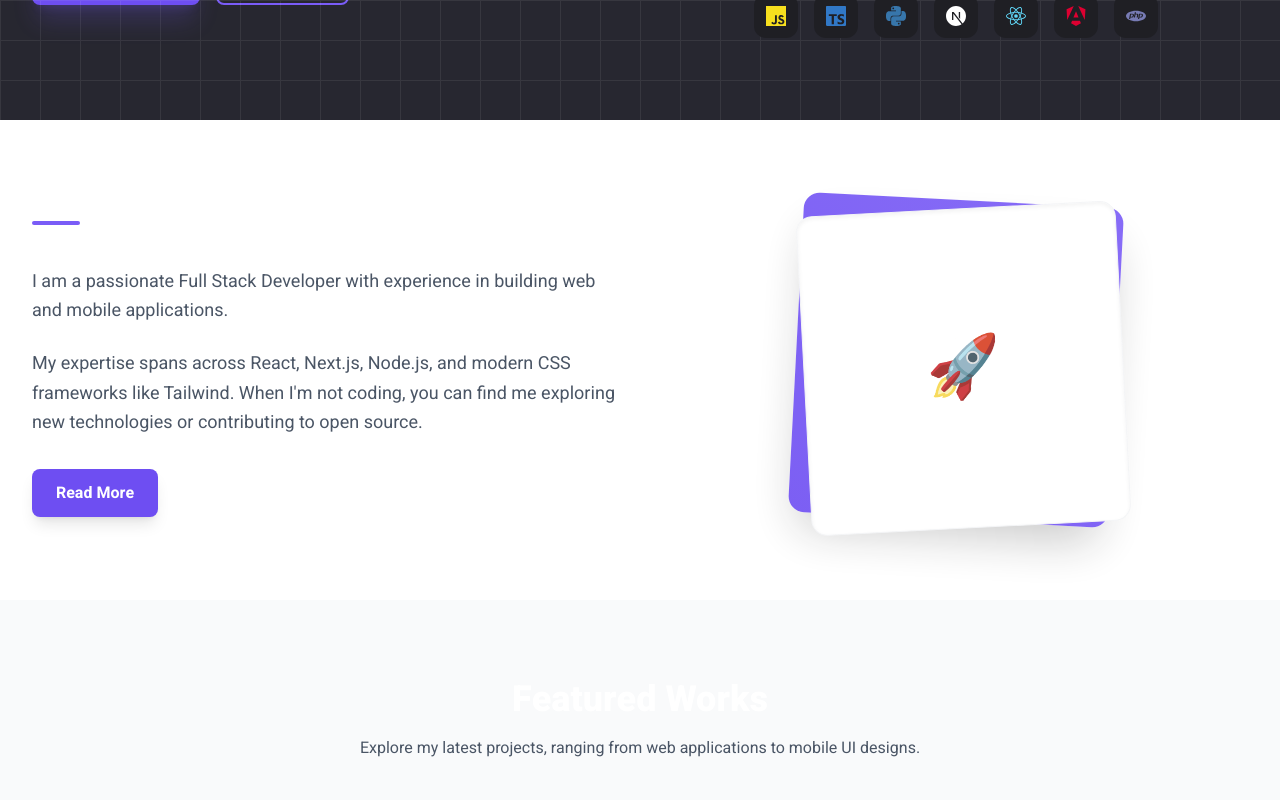
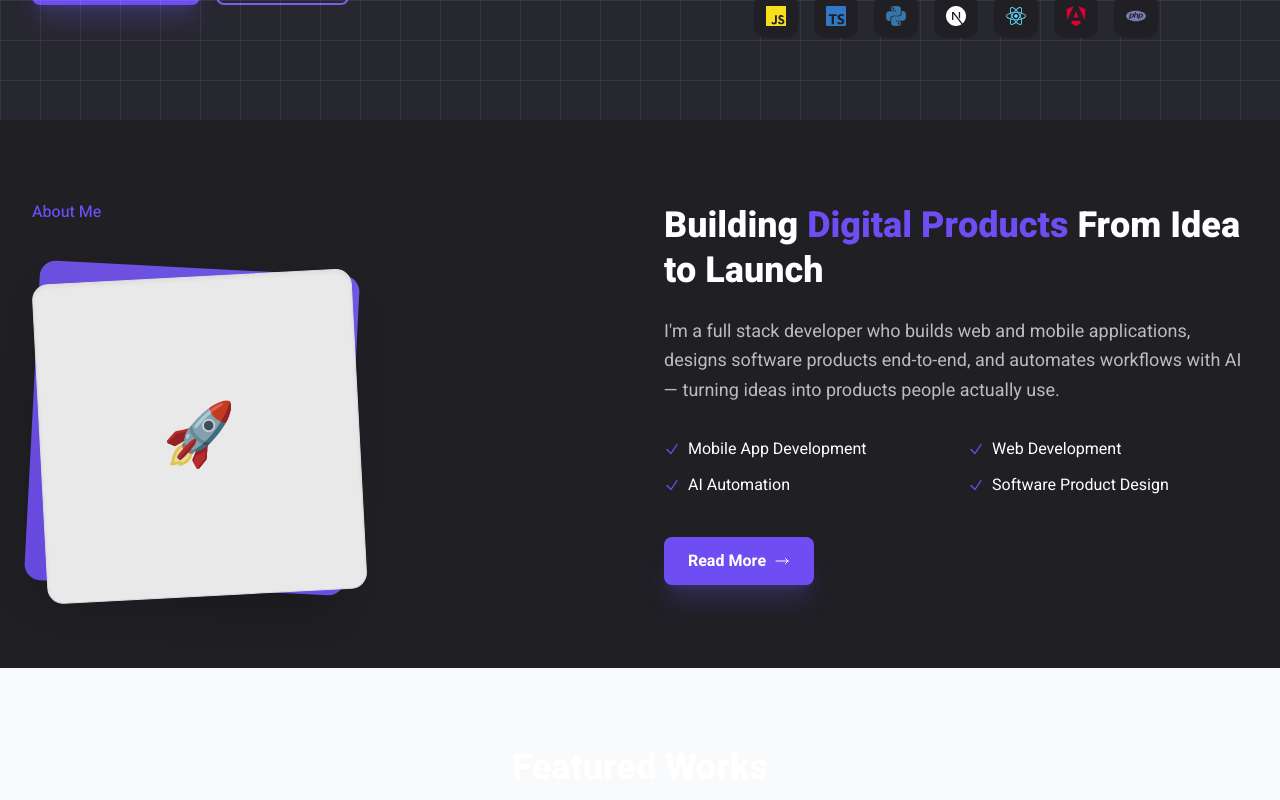
Before and after one commit to iamperfect927/parfait_portfolio_web_app, a Next.js app: page / in a window 1280 px wide. Shown: the part 600-1400 px from the top of the page. Built offline with nearby package versions, Linux system fonts and the light colour scheme.

Commit message:
fix: about section refactored

```diff
--- a/src/app/page.tsx
+++ b/src/app/page.tsx
@@ -54,11 +54,35 @@ function ArrowRightIcon() {
   );
 }
 
+function CheckIcon() {
+  return (
+    <svg xmlns="http://www.w3.org/2000/svg" viewBox="0 0 24 24" fill="none" stroke="currentColor" strokeWidth={2} className="w-4 h-4 text-text-accent shrink-0 text-text-secondary">
+      <path strokeLinecap="round" strokeLinejoin="round" d="M4.5 12.75l6 6 9-13.5" />
+    </svg>
+  );
+}
+
+function MailIcon() {
+  return (
+    <svg xmlns="http://www.w3.org/2000/svg" fill="none" viewBox="0 0 24 24" strokeWidth={1.5} stroke="currentColor" className="w-5 h-5">
+      <path strokeLinecap="round" strokeLinejoin="round" d="M21.75 6.75v10.5a2.25 2.25 0 0 1-2.25 2.25h-15a2.25 2.25 0 0 1-2.25-2.25V6.75m19.5 0A2.25 2.25 0 0 0 19.5 4.5h-15a2.25 2.25 0 0 0-2.25 2.25m19.5 0v.243a2.25 2.25 0 0 1-1.07 1.916l-7.5 4.615a2.25 2.25 0 0 1-2.36 0L3.32 8.91a2.25 2.25 0 0 1-1.07-1.916V6.75" />
+    </svg>
+  );
+}
+
+function PhoneIcon() {
+  return (
+    <svg xmlns="http://www.w3.org/2000/svg" fill="none" viewBox="0 0 24 24" strokeWidth={1.5} stroke="currentColor" className="w-5 h-5">
+      <path strokeLinecap="round" strokeLinejoin="round" d="M2.25 6.75c0 8.284 6.716 15 15 15h2.25a1.5 1.5 0 0 0 1.5-1.5v-1.372c0-.516-.351-.966-.852-1.091l-4.423-1.106c-.44-.11-.902.055-1.173.417l-.97 1.293c-.282.376-.769.542-1.21.38a12.035 12.035 0 0 1-7.143-7.143c-.162-.441.004-.928.38-1.21l1.293-.97c.363-.271.527-.734.417-1.173L6.963 3.102a1.125 1.125 0 0 0-1.091-.852H4.5a2.25 2.25 0 0 0-2.25 2.25v1.25Z" />
+    </svg>
+  );
+}
+
   return (
     <main className="w-full">
 
       {/* ─── Hero Section ─── */}
-      <section className="relative min-h-[90vh] flex items-center pt-32 pb-16 overflow-hidden">
+      <section id="home" className="relative xl:min-h-[90vh] flex items-center pt-32 pb-16 overflow-hidden">
         {/* Grid background */}
        <div
          className="absolute inset-0 z-0 opacity-[0.07]"
@@ -182,7 +206,7 @@ function ArrowRightIcon() {
       </section>
 
       {/* ─── About Section ─── */}
-      <section id="about" className="py-20 bg-white dark:bg-dark relative overflow-hidden">
+      <section id="about" className="py-20 bg-background-accent relative overflow-hidden">
         <div className="max-w-7xl mx-auto px-4 sm:px-6 lg:px-8">
           <motion.div
             initial={{ opacity: 0, y: 20 }}
@@ -191,26 +215,56 @@ function ArrowRightIcon() {
             transition={{ duration: 0.6 }}
             className="grid grid-cols-1 md:grid-cols-2 gap-12 items-center"
           >
-            <div className="order-2 md:order-1">
-              <h2 className="text-3xl md:text-4xl font-black mb-6 flex items-center gap-3">
-                <span className="w-12 h-1 bg-primary rounded-full" />
-                {t("about.title")}
-              </h2>
-              <p className="text-lg text-gray-600 dark:text-gray-300 mb-6 leading-relaxed">
-                {t("about.desc1")}
-              </p>
-              <p className="text-lg text-gray-600 dark:text-gray-300 mb-8 leading-relaxed">
-                {t("about.desc2")}
-              </p>
-              <button className={primaryBtn}>{t("about.cta")}</button>
-            </div>
-
-            <div className="order-1 md:order-2 flex justify-center">
+            <div className="order-1 md:order-1 space-y-8 flex flex-col">
+              <div className="justify-start">
+                {/* Sub-title */}
+              <span className="inline-block text-text-secondary font-medium mb-3">
+                {t("about.subtitle")}
+              </span>
+              </div>
               <div className="relative w-64 h-64 md:w-80 md:h-80 bg-gradient-to-tr from-secondary to-primary rounded-2xl rotate-3 opacity-90 shadow-2xl">
-                <div className="absolute inset-0 bg-white dark:bg-gray-800 rounded-2xl -rotate-6 transform translate-x-2 translate-y-2 border border-gray-100 dark:border-gray-700 flex items-center justify-center p-8 text-center shadow-inner">
+                <div className="absolute inset-0 bg-white rounded-2xl -rotate-6 transform translate-x-2 translate-y-2 border border-gray-100 flex items-center justify-center p-8 text-center shadow-inner">
                   <span className="text-6xl">🚀</span>
                 </div>
               </div>
+            </div>
+
+            <div className="order-2 md:order-2">
+
+              {/* Heading */}
+              <h2 className="text-3xl md:text-4xl font-black mb-6 leading-tight">
+                {t("about.title")}{" "}
+                <span className="text-text-secondary">{t("about.titleHighlight")}</span>{" "}
+                {t("about.titleEnd")}
+              </h2>
+
+              {/* Description */}
+              <p className="text-lg text-foreground/70 mb-8 leading-relaxed">
+                {t("about.desc1")}
+              </p>
+
+              {/* Skills list, two columns */}
+              <ul className="grid grid-cols-2 gap-y-3 gap-x-6 mb-10">
+                {[
+                  t("about.skill1"),
+                  t("about.skill2"),
+                  t("about.skill3"),
+                  t("about.skill4"),
+                ].map((skill) => (
+                  <li key={skill} className="flex items-center gap-2 text-foreground">
+                    <CheckIcon />
+                    <span>{skill}</span>
+                  </li>
+                ))}
+              </ul>
+
+              <a
+                  href="#"
+                  className={`${primaryBtn} shadow-xl shadow-primary/20 inline-flex items-center justify-center`}
+                >
+                  {t("about.cta")}
+                  <ArrowRightIcon />
+                </a>
             </div>
           </motion.div>
         </div>
--- a/src/data/content.ts
+++ b/src/data/content.ts
@@ -23,11 +23,19 @@ export const content: ContentType = {
   hireMe: "Hire Me",
 },
     about: {
-      title: "About Me",
-      desc1: "I am a passionate Full Stack Developer with experience in building web and mobile applications.",
-      desc2: "My expertise spans across React, Next.js, Node.js, and modern CSS frameworks like Tailwind. When I'm not coding, you can find me exploring new technologies or contributing to open source.",
-      cta: "Read More"
-    },
+  subtitle: "About Me",
+  title: "Building",
+  titleHighlight: "Digital Products",
+  titleEnd: "From Idea to Launch",
+  desc1: "I'm a full stack developer who builds web and mobile applications, designs software products end-to-end, and automates workflows with AI — turning ideas into products people actually use.",
+  skill1: "Mobile App Development",
+  skill2: "Web Development",
+  skill3: "AI Automation",
+  skill4: "Software Product Design",
+  emailLabel: "Email Us",
+  callLabel: "Make A Call",
+  cta: "Read More",
+},
     works: {
       title: "Featured Works",
       subtitle: "Explore my latest projects, ranging from web applications to mobile UI designs.",
```
